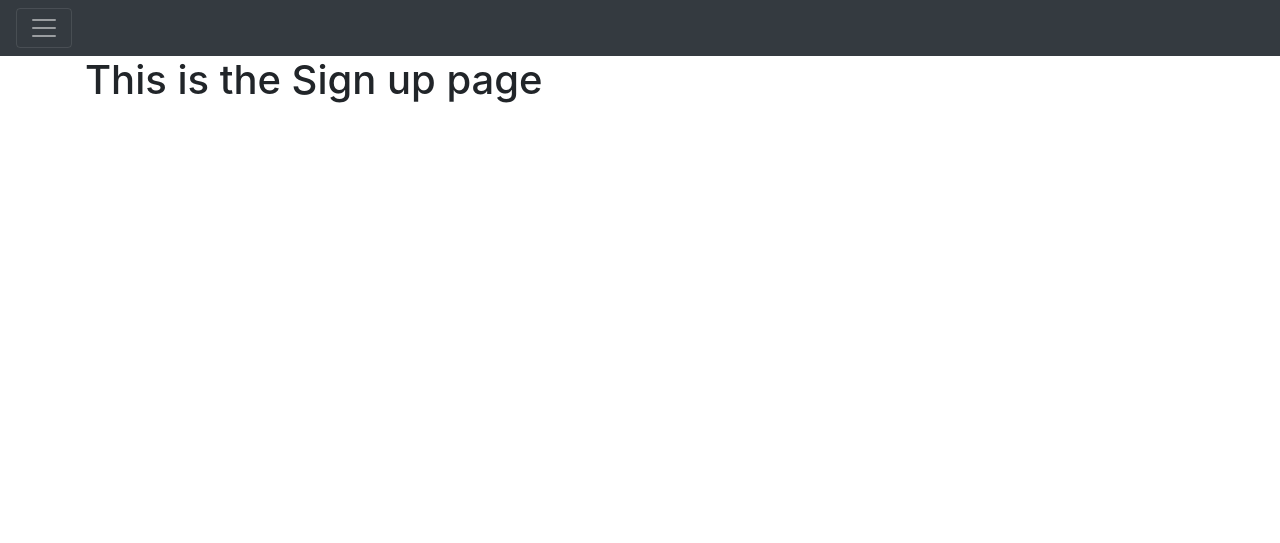
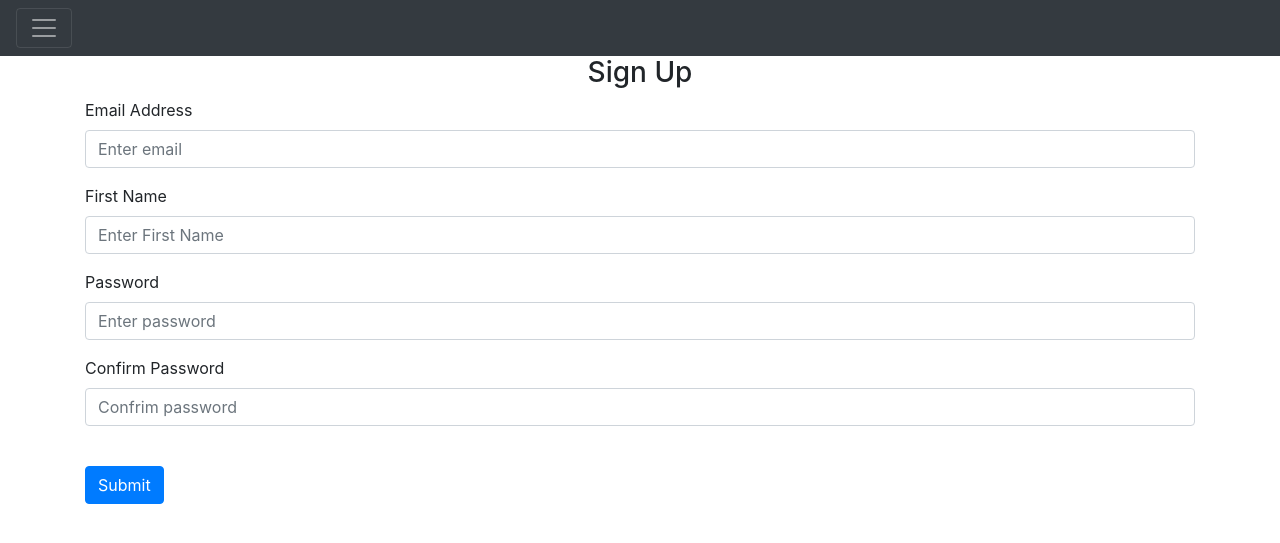
Before and after one commit to ryxnseamxn/flaskwebsite, a Flask app: page /sign-up in a window 1280 px wide. Shown: the top 543 px of the page. Run offline with Flask 3, Linux system fonts and the light colour scheme; some libraries are stand-ins or nearby versions.

Commit message:
Updated sign up and login to handle http requests

```diff
--- a/website/auth.py
+++ b/website/auth.py
@@ -1,15 +1,32 @@
-from flask import Blueprint, render_template
+from flask import Blueprint, render_template, request, flash
 
 auth = Blueprint('auth', __name__)
 
-@auth.route("/login")
+@auth.route("/login", methods=['GET','POST'])
 def login():
+    data = request.form
     return render_template("login.html")
 
 @auth.route("/logout")
 def logout():
     return "<p>Logout</p>"
 
-@auth.route("/sign-up")
+@auth.route("/sign-up",methods=['GET','POST'])
 def sign_up():
+    if request.method == 'POST':
+        email = request.form.get('email')
+        firstName = request.form.get('firstName')
+        password1 = request.form.get('password1')
+        password2 = request.form.get('password2')
+        if len(email) < 4:
+            flash('Email must be greater than 3 characters.', category='error')
+        elif len(firstName) < 2:
+            flash('First name must be greater than 2 characters.', category='error')
+        elif password1!=password2:
+            flash('Passwords must match', category='error')
+        elif len(password1) < 8:
+            flash('Password must be at least 8 characters', category='error')
+        else:
+            flash('Account created', category='success')
+            #add user to db
     return render_template("sign_up.html")
--- a/website/templates/base.html
+++ b/website/templates/base.html
@@ -30,6 +30,29 @@
                 </div>
             </div>
         </nav>
+
+        {% with messages = get_flashed_messages(with_categories=true) %}
+        {% if messages %}
+            {% for category, message in messages %}
+            {% if category=='error' %}
+            <div class='alert alert-danger alert-dismissable fade show' role='alert'>
+                {{ message }}
+                <button type = 'button' class = 'close' data-dismiss='alert'>
+                    <span aria-hidden='true'>&times;</span>
+                </button>
+            </div>
+            {% else %}
+            <div class='alert alert-success alert-dismissable fade show' role='alert'>
+                {{ message }}
+                <button type = 'button' class = 'close' data-dismiss='alert'>
+                    <span aria-hidden='true'>&times;</span>
+                </button>
+            </div>
+            {% endif %}
+            {% endfor %}
+        {% endif %}
+        {% endwith %}
+
         <div class="container">
             {% block content %}
             {% endblock %}
--- a/website/templates/sign_up.html
+++ b/website/templates/sign_up.html
@@ -1,4 +1,24 @@
 {%extends "base.html" %}{% block title %}SIgn Up{% endblock %}
 {% block content %}
-<h1>This is the Sign up page </h1>
+<form method='POST'>
+    <h3 align='center'>Sign Up</h3>
+        <div class='form-group'>
+            <label for='email'>Email Address</label>
+            <input type='email' class='form-control' id='email' name='email' placeholder='Enter email'/>
+        </div>
+        <div class='form-group'>
+            <label for='firstName'>First Name</label>
+            <input type='text' class='form-control' id='firstName' name='firstName' placeholder='Enter First Name'/>
+        </div>
+        <div class='form-group'>
+            <label for='password1'>Password</label>
+            <input type='password' class='form-control' id='password1' name='password1' placeholder='Enter password'/>
+        </div>
+        <div class='form-group'>
+            <label for='password2'>Confirm Password</label>
+            <input type='password' class='form-control' id='password2' name='password2' placeholder='Confrim password'/>
+        </div>
+        <br/>
+        <button type='submit' class='btn btn-primary'>Submit</button>
+</form>
 {% endblock %}
```
Also changed, not shown: website/templates/login.html (+13 -1 lines).
